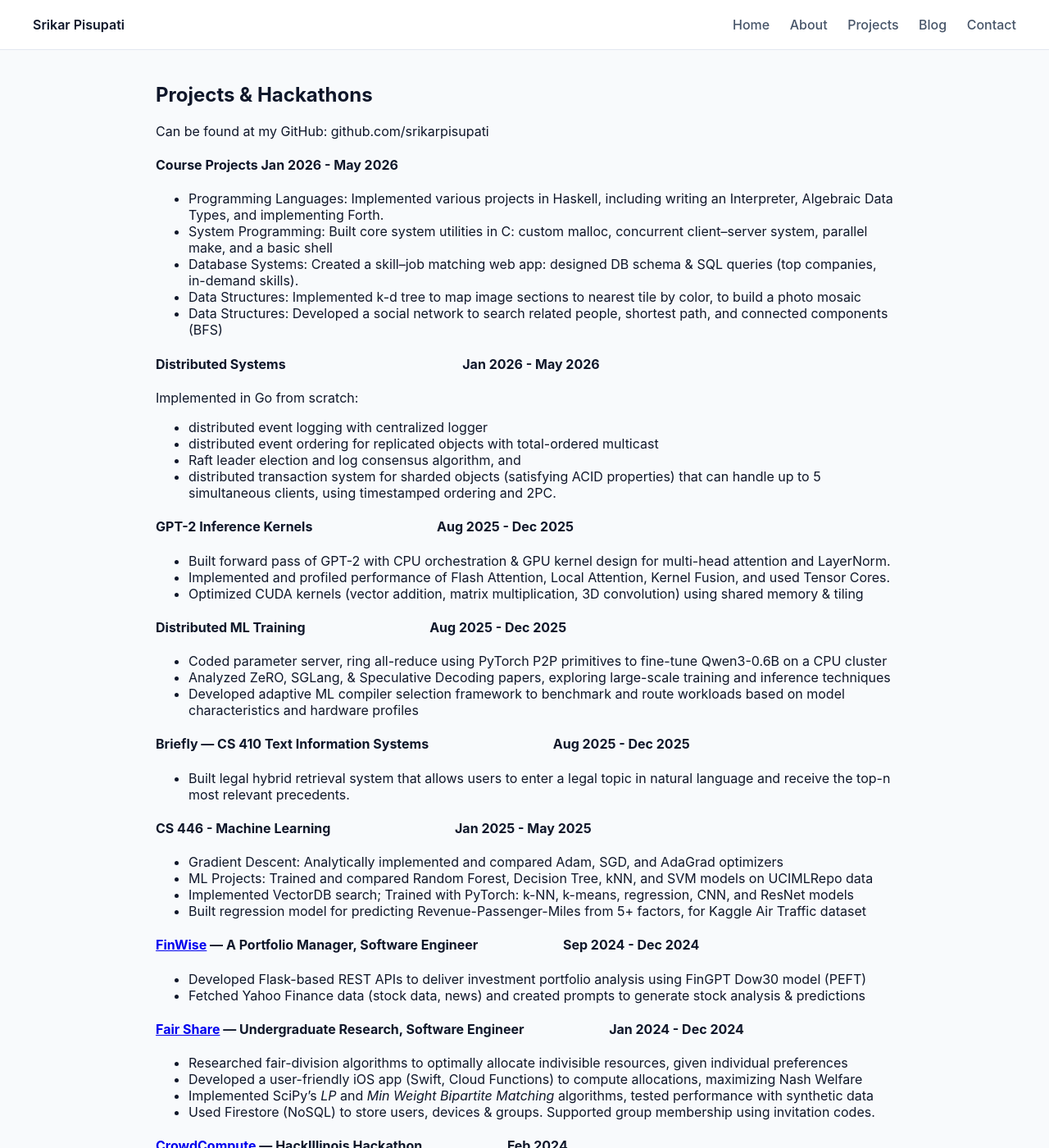
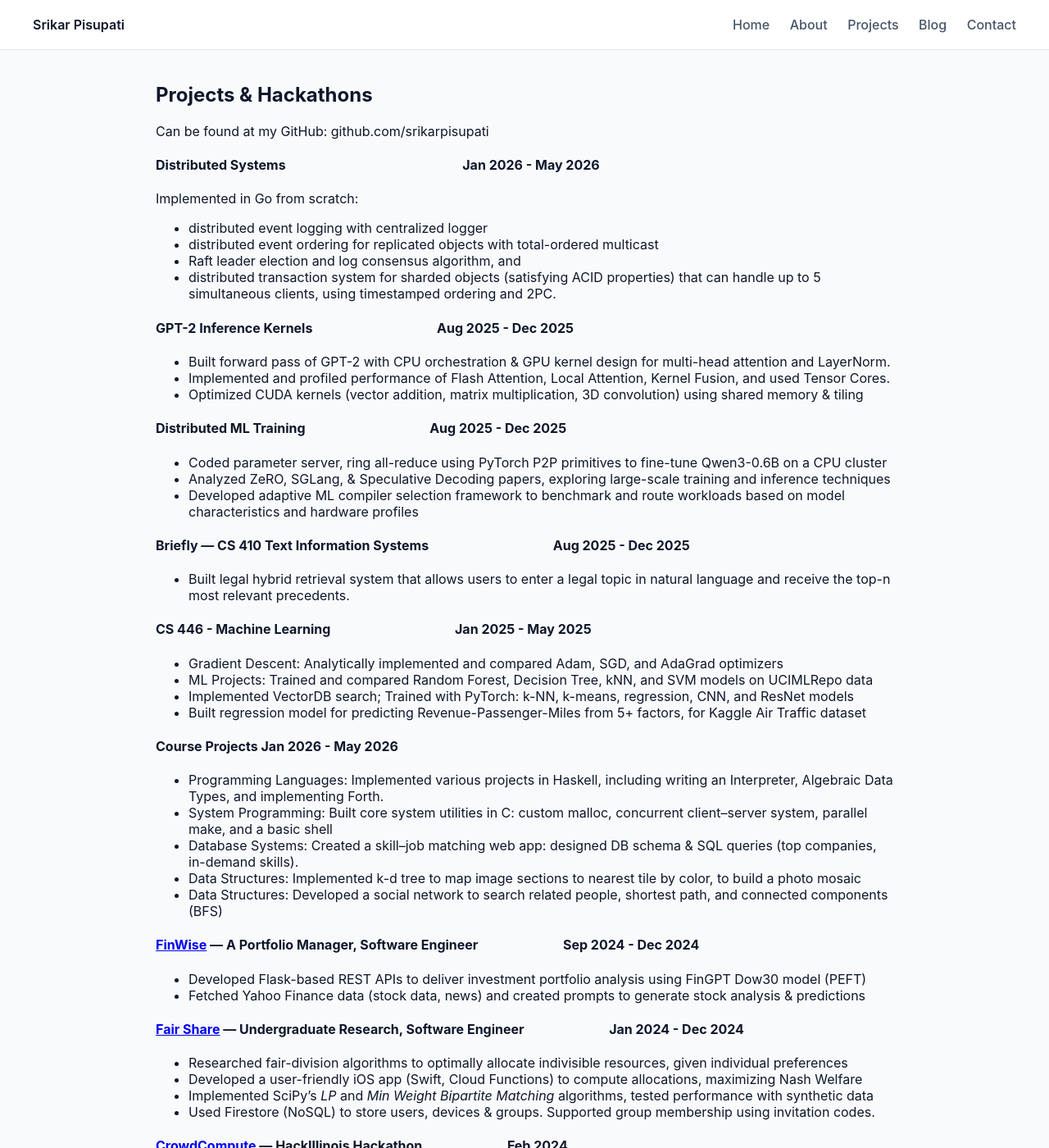
Before and after one commit to srikarpisupati/srikarpisupati.github.io, a Jekyll site: the page built from projects.md, in a window 1280 px wide and 1400 px high. Shown: the whole window at 82% size. Built offline with Jekyll 4.4.1, drawn with Linux system fonts in a browser that asks for light colours; part of the change alters nothing that is shown.

Commit message:
Update projects.md

```diff
--- a/projects.md
+++ b/projects.md
@@ -8,13 +8,6 @@ permalink: /projects/
 ## Projects & Hackathons
 
 Can be found at my GitHub: github.com/srikarpisupati
-
-#### Course Projects                                                       Jan 2026 - May 2026
-* Programming Languages: Implemented various projects in Haskell, including writing an Interpreter, Algebraic Data Types, and implementing Forth.
-* System Programming: Built core system utilities in C: custom malloc, concurrent client–server system, parallel make, and a basic shell
-* Database Systems: Created a skill–job matching web app: designed DB schema & SQL queries (top companies, in-demand skills).
-* Data Structures: Implemented k-d tree to map image sections to nearest tile by color, to build a photo mosaic
-* Data Structures: Developed a social network to search related people, shortest path, and connected components (BFS)
 
 #### Distributed Systems &emsp;&emsp;&emsp;&emsp;&emsp;&emsp;&emsp;&emsp;&emsp;&emsp;&emsp;&emsp;&emsp; Jan 2026 - May 2026
 Implemented in Go from scratch:
@@ -41,6 +34,13 @@ Implemented in Go from scratch:
 * ML Projects: Trained and compared Random Forest, Decision Tree, kNN, and SVM models on UCIMLRepo data
 * Implemented VectorDB search; Trained with PyTorch: k-NN, k-means, regression, CNN, and ResNet models
 * Built regression model for predicting Revenue-Passenger-Miles from 5+ factors, for Kaggle Air Traffic dataset
+
+#### Course Projects                                                       Jan 2026 - May 2026
+* Programming Languages: Implemented various projects in Haskell, including writing an Interpreter, Algebraic Data Types, and implementing Forth.
+* System Programming: Built core system utilities in C: custom malloc, concurrent client–server system, parallel make, and a basic shell
+* Database Systems: Created a skill–job matching web app: designed DB schema & SQL queries (top companies, in-demand skills).
+* Data Structures: Implemented k-d tree to map image sections to nearest tile by color, to build a photo mosaic
+* Data Structures: Developed a social network to search related people, shortest path, and connected components (BFS)
 
 #### [FinWise](https://srikarpisupati.github.io/Finwise.pdf) — A Portfolio Manager, Software Engineer &emsp;&emsp;&emsp;&emsp;&emsp;&emsp; Sep 2024 - Dec 2024
 * Developed Flask-based REST APIs to deliver investment portfolio analysis using FinGPT Dow30 model (PEFT)
```
